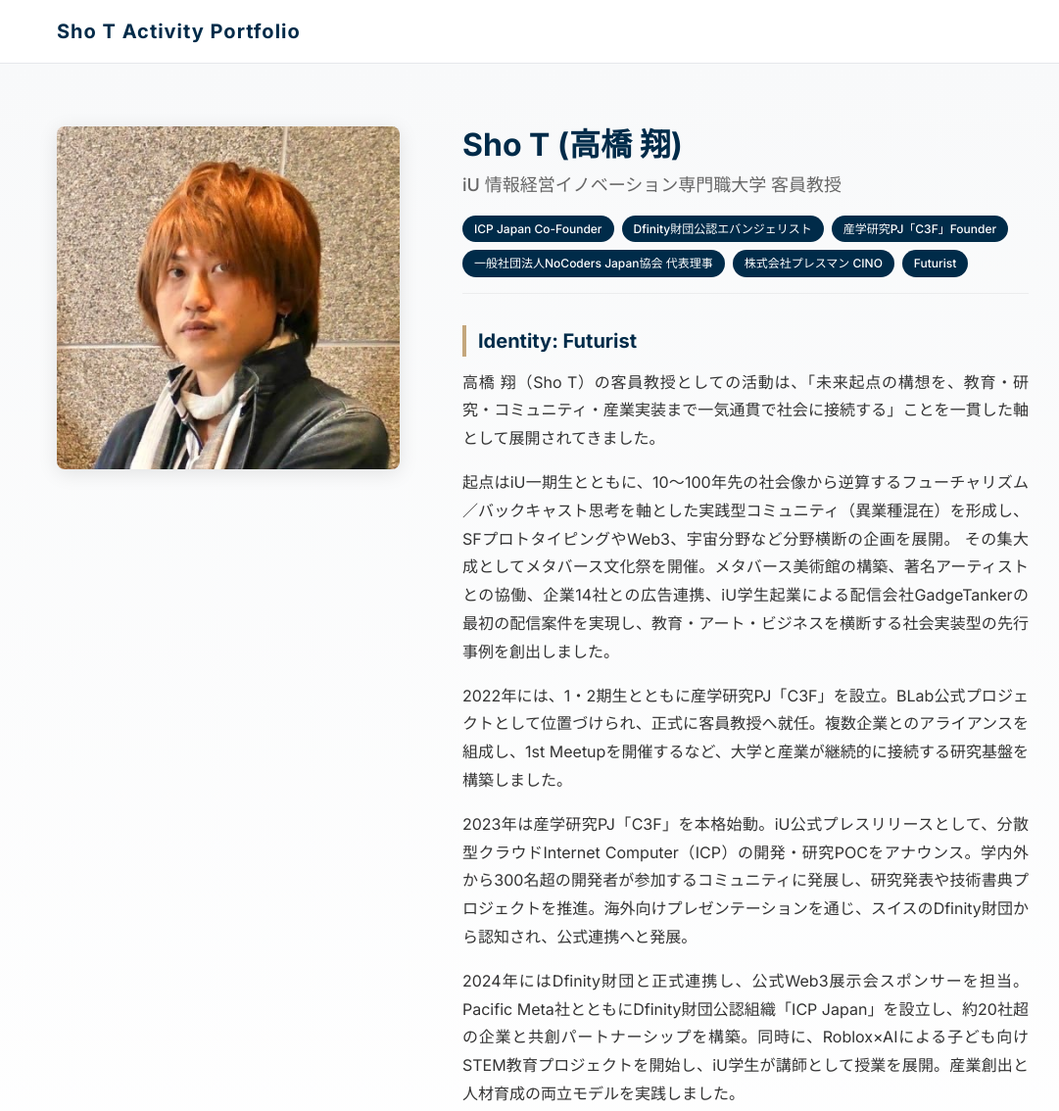
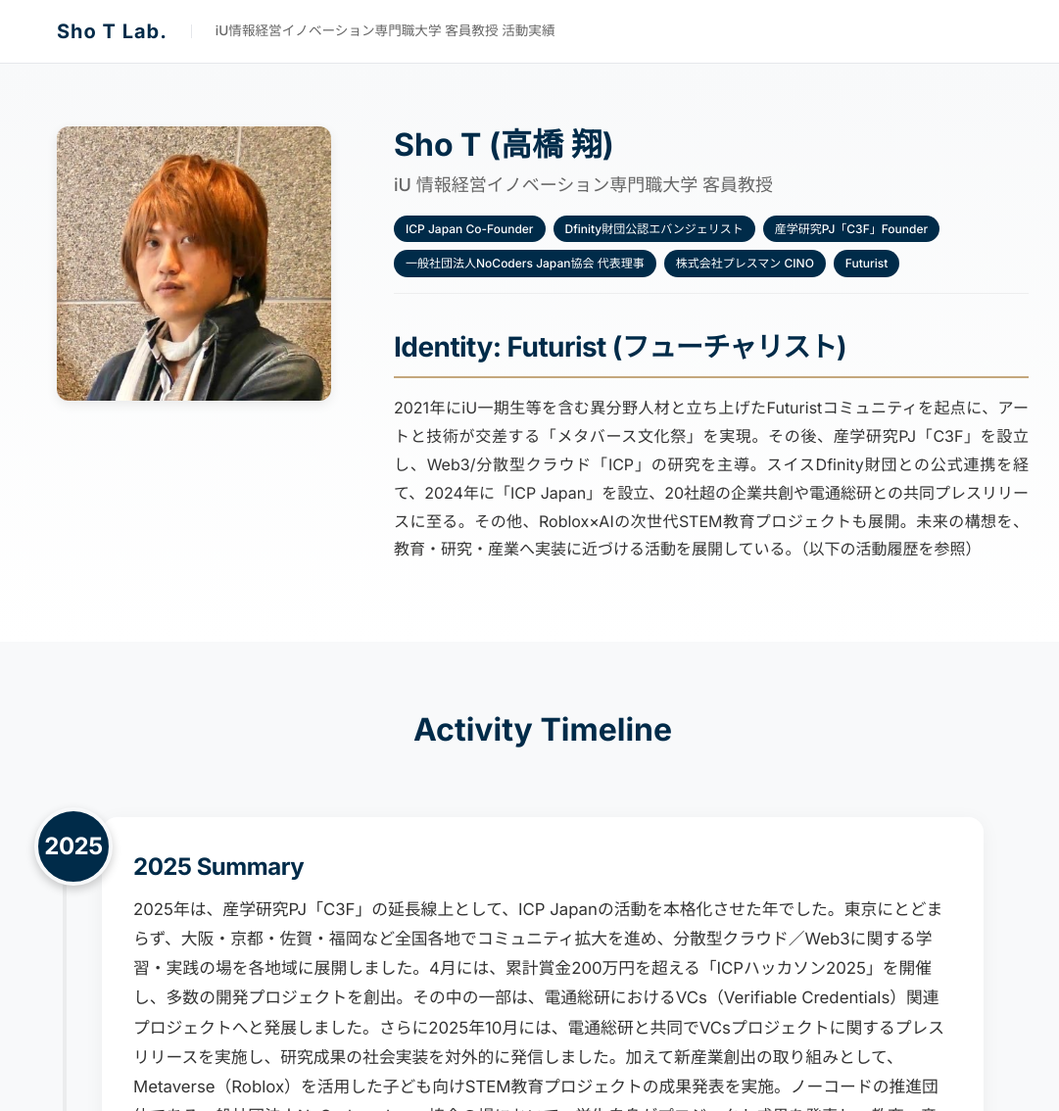
Before and after one commit to Showying/sho-iu-activity, an Astro site: page / in a window 1280 px wide. Shown: the top 1134 px of the page at 98% size, without its empty margins (86-1167 px from the left). Built offline with nearby package versions, Linux system fonts and the light colour scheme; Astro itself is replaced by a stand-in of ours.

Commit message:
デザインの刷新と「Sho T Lab.」へのリブランディング
■ サイトタイトルを「Sho T Lab.」に変更
■ ヘッダーに「iU情報経営イノベーション専門職大学...」の説明と区切り線を追加
■ 年表エリアのデザインを調整（グレー背景＋白カード化）
■ 年数表示（2025など）と見出し（Identity等）を大きく強調しメリハリを作成
■ プロフィール画像とサマリー文の更新
■ 表記統一（参考文献→参考、フューチャリストの追記）

```diff
--- a/src/components/ActivityList.astro
+++ b/src/components/ActivityList.astro
@@ -42,6 +42,24 @@ const allActivities = (await getCollection('activities')).sort(
 </section>
 
 <style>
+  .activities-section {
+    background-color: var(--color-bg-secondary); /* Light gray background */
+    width: 100vw;
+    position: relative;
+    left: 50%;
+    right: 50%;
+    margin-left: -50vw;
+    margin-right: -50vw;
+    padding: var(--spacing-xl) 0;
+  }
+
+  /* Container override to keep content centered */
+  .container {
+    max-width: 1024px;
+    margin: 0 auto;
+    padding: 0 var(--spacing-md);
+  }
+
   .timeline {
     position: relative;
     max-width: 900px;
@@ -55,8 +73,9 @@ const allActivities = (await getCollection('activities')).sort(
     left: 20px;
     top: 0;
     bottom: 0;
-    width: 2px;
-    background-color: rgba(0, 0, 0, 0.1);
+    width: 4px; /* Thicker line */
+    background-color: rgba(0, 0, 0, 0.05);
+    border-radius: 4px;
   }
 
   @media (min-width: 768px) {
@@ -68,7 +87,7 @@ const allActivities = (await getCollection('activities')).sort(
   .activity-card {
     position: relative;
     margin-bottom: var(--spacing-xl);
-    padding-left: 50px; /* Space for line */
+    padding-left: 60px; /* Increased space */
   }
 
   @media (min-width: 768px) {
@@ -80,68 +99,86 @@ const allActivities = (await getCollection('activities')).sort(
   .year-label {
     position: absolute;
     left: 0;
-    top: 0;
-    width: 42px;
-    height: 42px;
+    top: -10px;
+    width: 60px;
+    height: 60px;
     background-color: var(--color-primary);
     color: white;
     border-radius: 50%;
     display: flex;
     align-items: center;
     justify-content: center;
-    font-weight: 700;
+    font-weight: 800;
     z-index: 2;
-    box-shadow: 0 2px 5px rgba(0,0,0,0.2);
+    box-shadow: 0 4px 10px rgba(0,0,0,0.2);
+    border: 4px solid var(--color-bg-secondary); /* Match bg color for cutout effect */
   }
 
   @media (min-width: 768px) {
     .year-label {
-      left: -60px;
+      left: -69px;
+      width: 80px;
+      height: 80px;
     }
   }
 
   .year-number {
-    font-size: 0.9rem;
+    font-size: 1.1rem;
     font-family: var(--font-heading);
     color: white;
+    letter-spacing: -0.02em;
+  }
+
+  @media (min-width: 768px) {
+    .year-number {
+      font-size: 1.5rem;
+    }
+  }
+
+  /* Activity Content Blocks - Card Style */
+  .activity-content {
+    background: white;
+    border-radius: 16px;
+    box-shadow: 0 4px 20px rgba(0,0,0,0.05);
+    overflow: hidden;
+    padding: 0;
   }
 
   .summary-box {
     background-color: white;
     padding: var(--spacing-lg);
-    border-left: 4px solid var(--color-accent);
-    margin-bottom: var(--spacing-md);
-    box-shadow: 0 4px 15px rgba(0,0,0,0.03);
-    border-radius: 0 8px 8px 0;
-    background: #fff;
+    border-bottom: 1px solid var(--color-border);
   }
 
   .year-header {
-    font-size: 1.125rem;
+    font-size: 1.5rem; /* Larger magnitude */
     color: var(--color-primary);
     margin-bottom: var(--spacing-sm);
     font-family: var(--font-heading);
-    font-weight: 700;
+    font-weight: 800;
+    letter-spacing: -0.02em;
   }
 
   .summary-text {
     color: var(--color-text);
     line-height: 1.8;
+    font-size: 1.05rem;
   }
 
   .details-body {
-    margin-top: var(--spacing-md);
-    padding: var(--spacing-md);
+    padding: var(--spacing-lg);
   }
 
   /* Markdown Styles inside Activity */
   .details-body :global(h4) {
-    font-size: 1.1rem;
+    font-size: 1.25rem;
     color: var(--color-primary);
-    margin-top: 2rem;
+    margin-top: 1.5rem;
     margin-bottom: 1rem;
-    border-bottom: 1px dashed rgba(0,0,0,0.1);
-    padding-bottom: 0.5rem;
+    border-left: 4px solid var(--color-accent);
+    padding-left: 1rem;
+    font-weight: 700;
+    border-bottom: none; /* Removed dashed line */
   }
 
   .details-body :global(ul) {
@@ -150,12 +187,14 @@ const allActivities = (await getCollection('activities')).sort(
   }
 
   .details-body :global(li) {
-    margin-bottom: 0.5rem;
-    color: var(--color-text-light);
+    margin-bottom: 0.75rem;
+    color: var(--color-text);
+    line-height: 1.7;
   }
 
   .details-body :global(a) {
     color: var(--color-primary);
     text-decoration: underline;
+    font-weight: 500;
   }
 </style>
--- a/src/components/Gallery.astro
+++ b/src/components/Gallery.astro
@@ -81,9 +81,7 @@ if (images.length > 0) {
 {
   images.length > 0 && (
     <div class="gallery-container">
-      <h3 class="gallery-title">
-        {year} Gallery ({images.length} Photos)
-      </h3>
+      <h3 class="gallery-title">{year} Gallery</h3>
       <div class="marquee-wrapper">
         {lanes.map((laneImages, i) => (
           <div class={`marquee-lane lane-${i + 1}`}>
--- a/src/components/Header.astro
+++ b/src/components/Header.astro
@@ -4,8 +4,12 @@
 
 <header class="header">
   <div class="container header-inner">
-    <a href={import.meta.env.BASE_URL} class="logo">Sho T Activity Portfolio</a>
-    {/* Navigation placeholder */}
+    <div class="logo-group">
+      <a href={import.meta.env.BASE_URL} class="logo">Sho T Lab.</a>
+      <span class="subtitle"
+        >iU情報経営イノベーション専門職大学 客員教授 活動実績</span
+      >
+    </div>
   </div>
 </header>
 
@@ -26,10 +30,51 @@
     justify-content: space-between;
   }
 
+  .logo-group {
+    display: flex;
+    flex-direction: column;
+    gap: 0.25rem;
+  }
+
+  @media (min-width: 768px) {
+    .logo-group {
+      flex-direction: row;
+      align-items: center; /* better alignment with border */
+      gap: 1.5rem; /* Increased spacing */
+    }
+
+    .subtitle {
+      font-size: 0.85rem;
+      border-left: 1px solid var(--color-border); /* Subtle separator */
+      padding-left: 1.5rem; /* Space inside the separator */
+      line-height: 1;
+      height: 1em; /* Match line height for cleaner look */
+      display: flex;
+      align-items: center;
+    }
+  }
+
   .logo {
     font-size: 1.25rem;
-    font-weight: 700;
+    font-weight: 800; /* Bolder for the main brand */
     color: var(--color-primary);
     letter-spacing: 0.05em;
+    text-decoration: none;
+  }
+
+  .subtitle {
+    font-size: 0.7rem;
+    color: var(--color-text-light);
+    font-weight: 500;
+    white-space: nowrap;
+    overflow: hidden;
+    text-overflow: ellipsis;
+    max-width: 100%;
+  }
+
+  @media (min-width: 768px) {
+    .subtitle {
+      font-size: 0.85rem;
+    }
   }
 </style>
--- a/src/components/Hero.astro
+++ b/src/components/Hero.astro
@@ -62,7 +62,7 @@ const { Content } = await render();
 
   @media (min-width: 900px) {
     .hero-grid {
-      grid-template-columns: 350px 1fr;
+      grid-template-columns: 280px 1fr;
       gap: var(--spacing-xl);
       align-items: start;
     }
@@ -70,12 +70,22 @@ const { Content } = await render();
 
   .profile-image-container {
     position: relative;
+    max-width: 200px; /* Mobile size constraint */
+    margin: 0 auto; /* Center on mobile */
+  }
+
+  @media (min-width: 900px) {
+    .profile-image-container {
+      max-width: 100%; /* Reset on desktop */
+      margin: 0;
+    }
   }
 
   .profile-image {
     width: 100%;
-    border-radius: 8px;
-    box-shadow: 0 4px 20px rgba(0, 0, 0, 0.1);
+    border-radius: 12px;
+    box-shadow: 0 4px 12px rgba(0, 0, 0, 0.08); /* Softer shadow */
+    display: block;
   }
 
   .profile-header {
@@ -116,13 +126,15 @@ const { Content } = await render();
 
   /* Markdown Content Styles inside Profile */
   .profile-body :global(h3) {
-    font-size: 1.25rem;
+    font-size: 1.75rem; /* Increased from 1.25rem */
     color: var(--color-primary);
-    margin-top: 1.5rem;
-    margin-bottom: 0.75rem;
+    margin-top: 2rem;
+    margin-bottom: 1rem;
     font-family: var(--font-heading);
-    border-left: 4px solid var(--color-accent);
-    padding-left: 0.75rem;
+    border-bottom: 2px solid var(--color-accent); /* Underline for better separation */
+    padding-bottom: 0.5rem;
+    font-weight: 800; /* Bolder */
+    letter-spacing: -0.02em;
   }
 
   .profile-body :global(p) {
--- a/src/content/activities/2022.md
+++ b/src/content/activities/2022.md
@@ -12,6 +12,6 @@ galleryImages: []
 - **2022年8月**：IC研究まとめサイトのローンチ
 - **2022年7月**：C3Fコミュニティスタート
 
-#### ＜参考文献 / 資料＞
+#### ＜参考＞
 - 産学研究PJ「C3F」：[https://www.c3f-iu-university.com/](https://www.c3f-iu-university.com/) （活動履歴ページを参照）
 - BLabプロジェクト： [https://blaboratory.org/project/c3f/](https://blaboratory.org/project/c3f/) / [https://prtimes.jp/main/html/rd/p/000000147.000061260.html](https://prtimes.jp/main/html/rd/p/000000147.000061260.html)
--- a/src/content/profile/main.md
+++ b/src/content/profile/main.md
@@ -11,17 +11,6 @@ tags:
   - "Futurist"
 ---
 
-### Identity: Futurist
+### Identity: Futurist (フューチャリスト)
 
-高橋 翔（Sho T）の客員教授としての活動は、「未来起点の構想を、教育・研究・コミュニティ・産業実装まで一気通貫で社会に接続する」ことを一貫した軸として展開されてきました。
-
-起点はiU一期生とともに、10〜100年先の社会像から逆算するフューチャリズム／バックキャスト思考を軸とした実践型コミュニティ（異業種混在）を形成し、SFプロトタイピングやWeb3、宇宙分野など分野横断の企画を展開。
-その集大成としてメタバース文化祭を開催。メタバース美術館の構築、著名アーティストとの協働、企業14社との広告連携、iU学生起業による配信会社GadgeTankerの最初の配信案件を実現し、教育・アート・ビジネスを横断する社会実装型の先行事例を創出しました。
-
-2022年には、1・2期生とともに産学研究PJ「C3F」を設立。BLab公式プロジェクトとして位置づけられ、正式に客員教授へ就任。複数企業とのアライアンスを組成し、1st Meetupを開催するなど、大学と産業が継続的に接続する研究基盤を構築しました。
-
-2023年は産学研究PJ「C3F」を本格始動。iU公式プレスリリースとして、分散型クラウドInternet Computer（ICP）の開発・研究POCをアナウンス。学内外から300名超の開発者が参加するコミュニティに発展し、研究発表や技術書典プロジェクトを推進。海外向けプレゼンテーションを通じ、スイスのDfinity財団から認知され、公式連携へと発展。
-
-2024年にはDfinity財団と正式連携し、公式Web3展示会スポンサーを担当。Pacific Meta社とともにDfinity財団公認組織「ICP Japan」を設立し、約20社超の企業と共創パートナーシップを構築。同時に、Roblox×AIによる子ども向けSTEM教育プロジェクトを開始し、iU学生が講師として授業を展開。産業創出と人材育成の両立モデルを実践しました。
-
-2025年はICP Japanの活動を全国（東京・大阪・京都・佐賀・福岡）へ拡張。累計賞金200万円超のICPハッカソンを開催し、創出プロジェクトの一部は電通総研のVCs（Verifiable Credentials）研究へ接続。共同プレスリリースまで実現し、教育発の研究が社会実装へ到達する実績を確立しています。
+2021年にiU一期生等を含む異分野人材と立ち上げたFuturistコミュニティを起点に、アートと技術が交差する「メタバース文化祭」を実現。その後、産学研究PJ「C3F」を設立し、Web3/分散型クラウド「ICP」の研究を主導。スイスDfinity財団との公式連携を経て、2024年に「ICP Japan」を設立、20社超の企業共創や電通総研との共同プレスリリースに至る。その他、Roblox×AIの次世代STEM教育プロジェクトも展開。未来の構想を、教育・研究・産業へ実装に近づける活動を展開している。（以下の活動履歴を参照）
--- a/src/pages/index.astro
+++ b/src/pages/index.astro
@@ -1,10 +1,10 @@
 ---
-import Layout from '../layouts/Layout.astro';
-import Hero from '../components/Hero.astro';
-import ActivityList from '../components/ActivityList.astro';
+import Layout from "../layouts/Layout.astro";
+import Hero from "../components/Hero.astro";
+import ActivityList from "../components/ActivityList.astro";
 ---
 
-<Layout title="Sho T - iU情報経営イノベーション専門職大学 客員教授 活動実績">
+<Layout title="Sho T Lab.">
   <main>
     <Hero />
     <ActivityList />
```
Also changed, not shown: src/content/activities/2023.md (+1 -1 lines), src/content/activities/2024.md (+1 -1 lines), src/content/activities/2025.md (+1 -1 lines).
